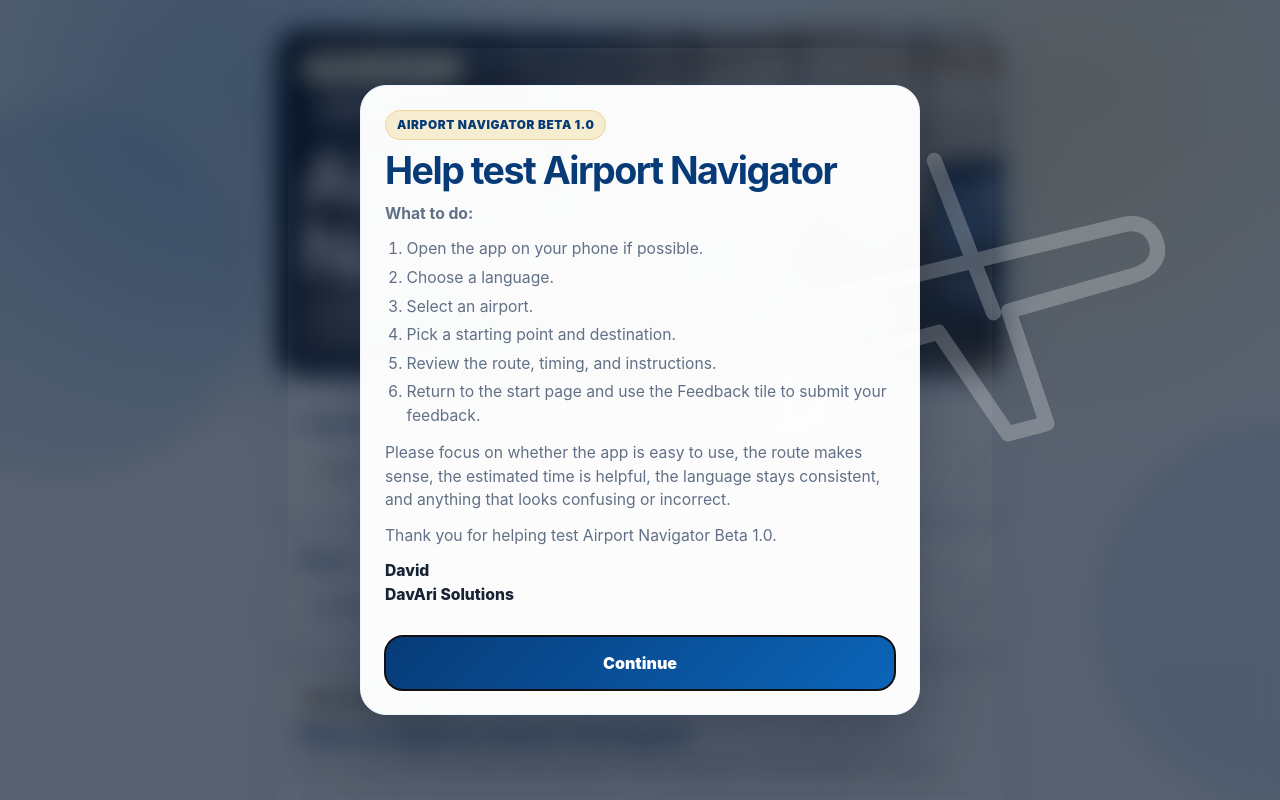
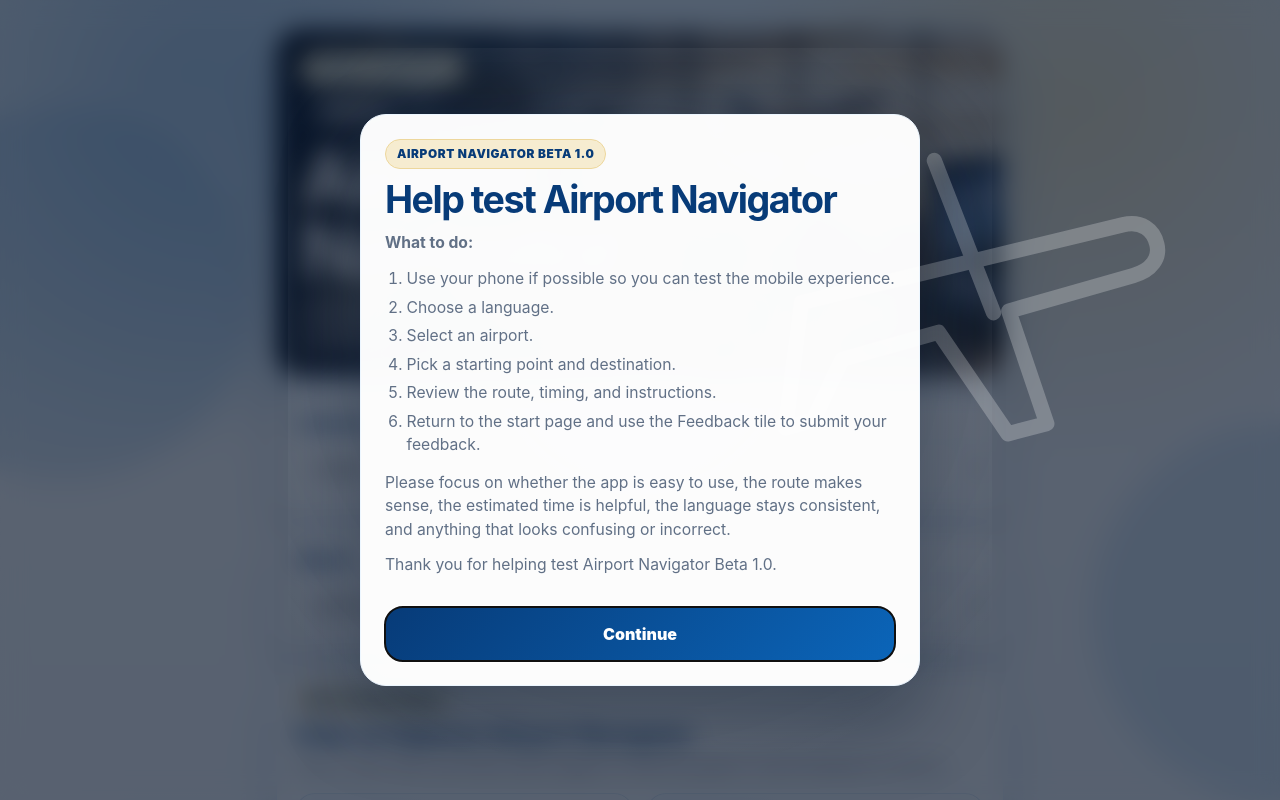
Before and after one commit to davari1079/airport-navigator, a React (Vite) app: page / in a window 1280 px wide. Shown: the top 800 px of the page. Built offline with nearby package versions, Linux system fonts and the light colour scheme.

Commit message:
Refine beta tester popup copy

```diff
--- a/src/App.jsx
+++ b/src/App.jsx
@@ -172,7 +172,7 @@ export default function App() {
           <div id="tester-intro-description" className="tester-intro-copy">
             <p><strong>What to do:</strong></p>
             <ol>
-              <li>Open the app on your phone if possible.</li>
+              <li>Use your phone if possible so you can test the mobile experience.</li>
               <li>Choose a language.</li>
               <li>Select an airport.</li>
               <li>Pick a starting point and destination.</li>
@@ -181,7 +181,6 @@ export default function App() {
             </ol>
             <p>Please focus on whether the app is easy to use, the route makes sense, the estimated time is helpful, the language stays consistent, and anything that looks confusing or incorrect.</p>
             <p>Thank you for helping test Airport Navigator Beta 1.0.</p>
-            <p className="tester-intro-signoff">David<br />DavAri Solutions</p>
           </div>
           <button className="primary-button tester-intro-button" type="button" onClick={handleContinueFromIntro}>
             Continue
```
